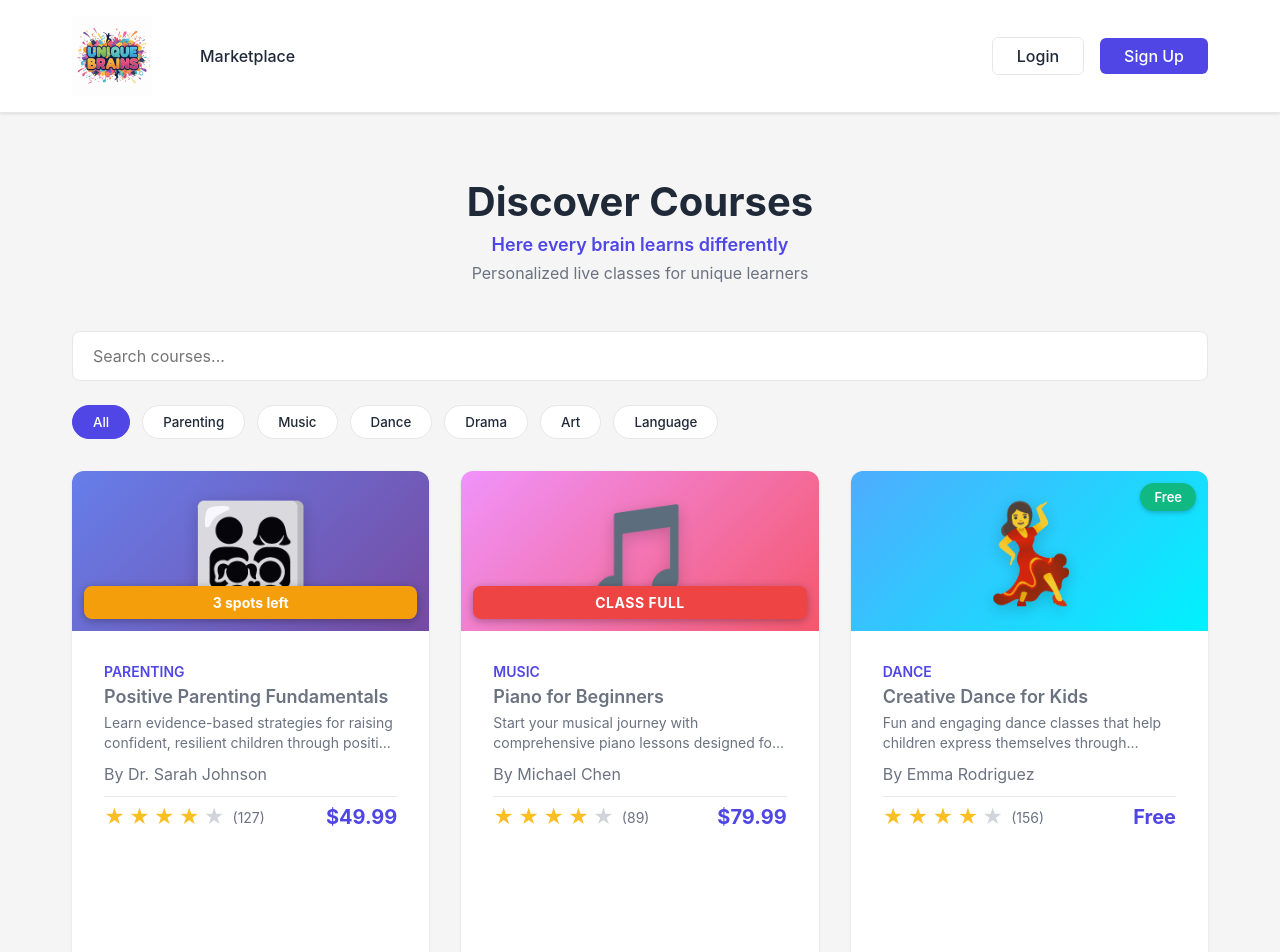
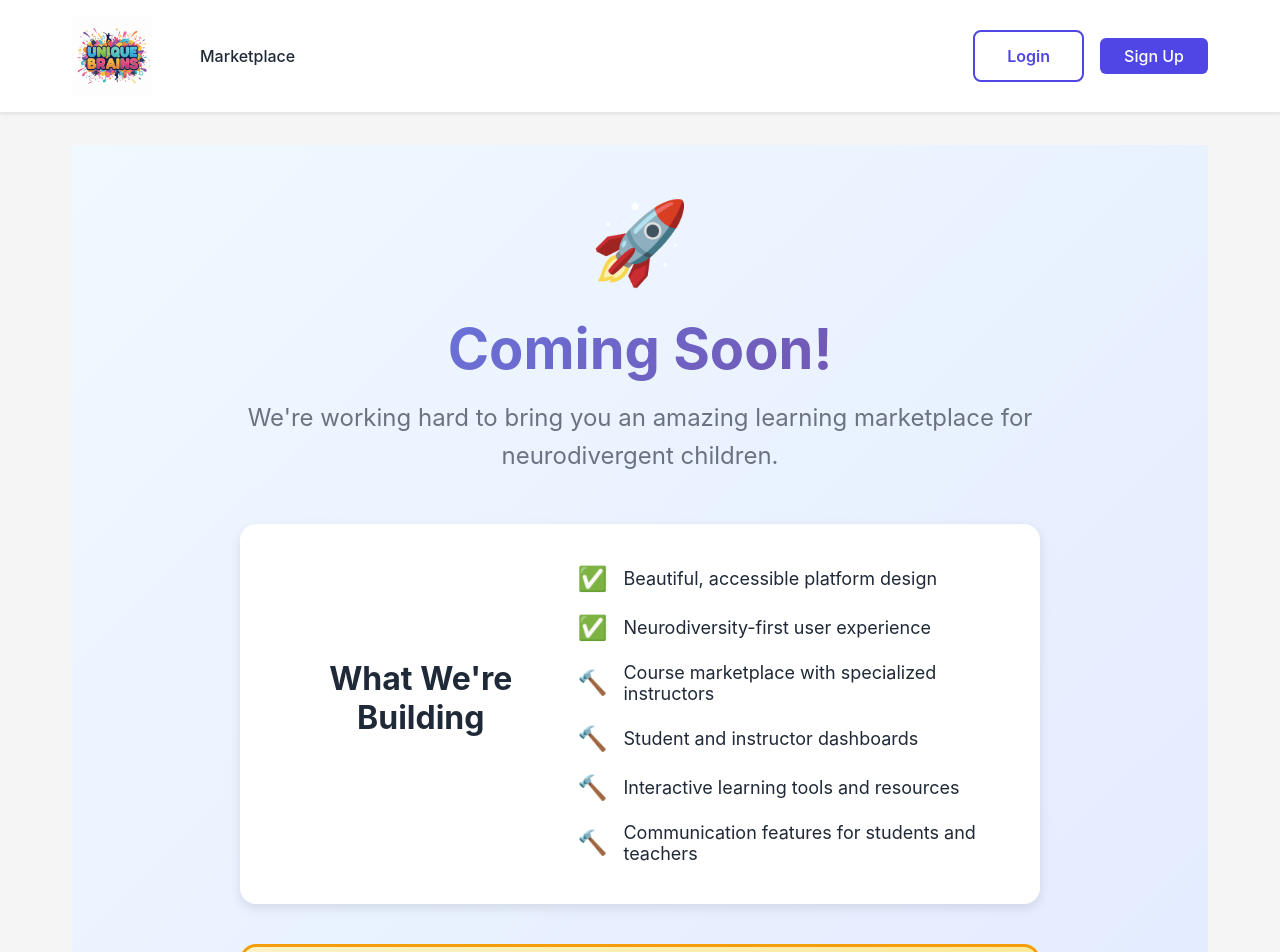
Before and after one commit to jolly17/uniquebrains, a React (Vite) app: page /uniquebrains/marketplace in a window 1280 px wide. Shown: the top 952 px of the page. Built offline with nearby package versions, Linux system fonts and the light colour scheme.

Commit message:
Add Coming Soon page for marketplace with donation CTA

```diff
--- a/src/App.jsx
+++ b/src/App.jsx
@@ -2,6 +2,7 @@ import { BrowserRouter as Router, Routes, Route, Navigate } from 'react-router-d
 import { AuthProvider, useAuth } from './context/AuthContext'
 import Layout from './components/Layout'
 import LandingPage from './pages/LandingPage'
+import ComingSoon from './pages/ComingSoon'
 import Login from './pages/Login'
 import Register from './pages/Register'
 import Marketplace from './pages/Marketplace'
@@ -38,8 +39,11 @@ function App() {
 
           <Route path="/" element={<Layout />}>
             <Route index element={<LandingPage />} />
-            <Route path="marketplace" element={<Marketplace />} />
+            <Route path="marketplace" element={<ComingSoon />} />
             <Route path="courses/:courseId" element={<CourseDetail />} />
+
+            {/* Hidden route for development - access full marketplace */}
+            <Route path="marketplace-dev" element={<Marketplace />} />
 
             <Route path="my-courses" element={
               <ProtectedRoute>
--- /dev/null
+++ b/src/pages/ComingSoon.css
@@ -0,0 +1,219 @@
+.coming-soon {
+  min-height: 80vh;
+  display: flex;
+  align-items: center;
+  justify-content: center;
+  padding: 3rem 1.5rem;
+  background: linear-gradient(135deg, #f0f9ff 0%, #e0e7ff 100%);
+}
+
+.coming-soon-content {
+  max-width: 800px;
+  text-align: center;
+}
+
+.coming-soon-icon {
+  font-size: 5rem;
+  margin-bottom: 1.5rem;
+  animation: bounce 2s infinite;
+}
+
+@keyframes bounce {
+  0%, 100% {
+    transform: translateY(0);
+  }
+  50% {
+    transform: translateY(-20px);
+  }
+}
+
+.coming-soon h1 {
+  font-size: 3.5rem;
+  color: var(--text-primary);
+  margin-bottom: 1rem;
+  background: linear-gradient(135deg, #667eea 0%, #764ba2 100%);
+  -webkit-background-clip: text;
+  -webkit-text-fill-color: transparent;
+  background-clip: text;
+}
+
+.coming-soon-subtitle {
+  font-size: 1.5rem;
+  color: var(--text-secondary);
+  margin-bottom: 3rem;
+  line-height: 1.6;
+}
+
+.progress-section {
+  background: white;
+  padding: 2.5rem;
+  border-radius: 1rem;
+  box-shadow: 0 4px 12px rgba(0, 0, 0, 0.1);
+  margin-bottom: 2.5rem;
+}
+
+.progress-section h2 {
+  font-size: 2rem;
+  color: var(--text-primary);
+  margin-bottom: 2rem;
+}
+
+.features-list {
+  display: flex;
+  flex-direction: column;
+  gap: 1.25rem;
+  text-align: left;
+}
+
+.feature-item {
+  display: flex;
+  align-items: center;
+  gap: 1rem;
+  font-size: 1.125rem;
+  color: var(--text-primary);
+}
+
+.check {
+  font-size: 1.5rem;
+  flex-shrink: 0;
+}
+
+.progress-icon {
+  font-size: 1.5rem;
+  flex-shrink: 0;
+}
+
+.support-box {
+  background: linear-gradient(135deg, #fef3c7 0%, #fde68a 100%);
+  padding: 2.5rem;
+  border-radius: 1rem;
+  margin-bottom: 2.5rem;
+  border: 3px solid #f59e0b;
+}
+
+.support-box h2 {
+  font-size: 2rem;
+  color: var(--text-primary);
+  margin-bottom: 1rem;
+}
+
+.support-box p {
+  font-size: 1.125rem;
+  color: var(--text-secondary);
+  margin-bottom: 2rem;
+  line-height: 1.6;
+}
+
+.btn-donate-large {
+  background: #ef4444;
+  color: white;
+  padding: 1.25rem 3rem;
+  border-radius: 0.75rem;
+  font-size: 1.25rem;
+  font-weight: 700;
+  transition: all 0.3s;
+  box-shadow: 0 4px 12px rgba(239, 68, 68, 0.3);
+  text-decoration: none;
+  display: inline-block;
+}
+
+.btn-donate-large:hover {
+  background: #dc2626;
+  transform: translateY(-2px);
+  box-shadow: 0 6px 20px rgba(239, 68, 68, 0.4);
+}
+
+.notify-section {
+  background: white;
+  padding: 2rem;
+  border-radius: 1rem;
+  box-shadow: 0 4px 12px rgba(0, 0, 0, 0.1);
+  margin-bottom: 2rem;
+}
+
+.notify-section h3 {
+  font-size: 1.5rem;
+  color: var(--text-primary);
+  margin-bottom: 0.75rem;
+}
+
+.notify-section p {
+  font-size: 1rem;
+  color: var(--text-secondary);
+  margin-bottom: 1.5rem;
+}
+
+.notify-actions {
+  display: flex;
+  gap: 1rem;
+  justify-content: center;
+  flex-wrap: wrap;
+}
+
+.btn-secondary {
+  background: transparent;
+  color: var(--primary-color);
+  padding: 0.875rem 2rem;
+  border: 2px solid var(--primary-color);
+  border-radius: 0.5rem;
+  font-weight: 600;
+  transition: all 0.3s;
+  text-decoration: none;
+  display: inline-block;
+}
+
+.btn-secondary:hover {
+  background: var(--primary-color);
+  color: white;
+}
+
+.timeline {
+  padding: 1.5rem;
+  background: rgba(255, 255, 255, 0.7);
+  border-radius: 0.75rem;
+  border-left: 4px solid var(--primary-color);
+}
+
+.timeline-text {
+  font-size: 1rem;
+  color: var(--text-secondary);
+  margin: 0;
+}
+
+@media (max-width: 768px) {
+  .coming-soon {
+    padding: 2rem 1rem;
+  }
+
+  .coming-soon-icon {
+    font-size: 3.5rem;
+  }
+
+  .coming-soon h1 {
+    font-size: 2.5rem;
+  }
+
+  .coming-soon-subtitle {
+    font-size: 1.125rem;
+  }
+
+  .progress-section,
+  .support-box,
+  .notify-section {
+    padding: 1.5rem;
+  }
+
+  .progress-section h2,
+  .support-box h2 {
+    font-size: 1.5rem;
+  }
+
+  .feature-item {
+    font-size: 1rem;
+  }
+
+  .btn-donate-large {
+    width: 100%;
+    padding: 1rem 2rem;
+  }
+}
--- /dev/null
+++ b/src/pages/ComingSoon.jsx
@@ -0,0 +1,81 @@
+import { Link } from 'react-router-dom'
+import './ComingSoon.css'
+
+function ComingSoon() {
+  return (
+    <div className="coming-soon">
+      <div className="coming-soon-content">
+        <div className="coming-soon-icon">🚀</div>
+        <h1>Coming Soon!</h1>
+        <p className="coming-soon-subtitle">
+          We're working hard to bring you an amazing learning marketplace for neurodivergent children.
+        </p>
+
+        <div className="progress-section">
+          <h2>What We're Building</h2>
+          <div className="features-list">
+            <div className="feature-item">
+              <span className="check">✅</span>
+              <span>Beautiful, accessible platform design</span>
+            </div>
+            <div className="feature-item">
+              <span className="check">✅</span>
+              <span>Neurodiversity-first user experience</span>
+            </div>
+            <div className="feature-item">
+              <span className="progress-icon">🔨</span>
+              <span>Course marketplace with specialized instructors</span>
+            </div>
+            <div className="feature-item">
+              <span className="progress-icon">🔨</span>
+              <span>Student and instructor dashboards</span>
+            </div>
+            <div className="feature-item">
+              <span className="progress-icon">🔨</span>
+              <span>Interactive learning tools and resources</span>
+            </div>
+            <div className="feature-item">
+              <span className="progress-icon">🔨</span>
+              <span>Communication features for students and teachers</span>
+            </div>
+          </div>
+        </div>
+
+        <div className="support-box">
+          <h2>Help Us Launch Faster! 🚀</h2>
+          <p>
+            Your donation helps us accelerate development and bring this free platform to
+            neurodivergent children sooner. Every contribution makes a difference!
+          </p>
+          <a
+            href="https://www.gofundme.com/f/help-me-support-autism-awareness-and-families-with-genai"
+            target="_blank"
+            rel="noopener noreferrer"
+            className="btn-donate-large"
+          >
+            Support Development ❤️
+          </a>
+        </div>
+
+        <div className="notify-section">
+          <h3>Want to be notified when we launch?</h3>
+          <p>Follow our progress and be the first to know when UniqueBrains goes live!</p>
+          <div className="notify-actions">
+            <Link to="/" className="btn-secondary">
+              Back to Home
+            </Link>
+          </div>
+        </div>
+
+        <div className="timeline">
+          <p className="timeline-text">
+            <strong>Estimated Launch:</strong> We're aiming to launch in early 2025.
+            With your support, we can make it happen even sooner!
+          </p>
+        </div>
+      </div>
+    </div>
+  )
+}
+
+export default ComingSoon
```
Also changed, not shown: 5 other files (tests, documents, lock files or other folders).
